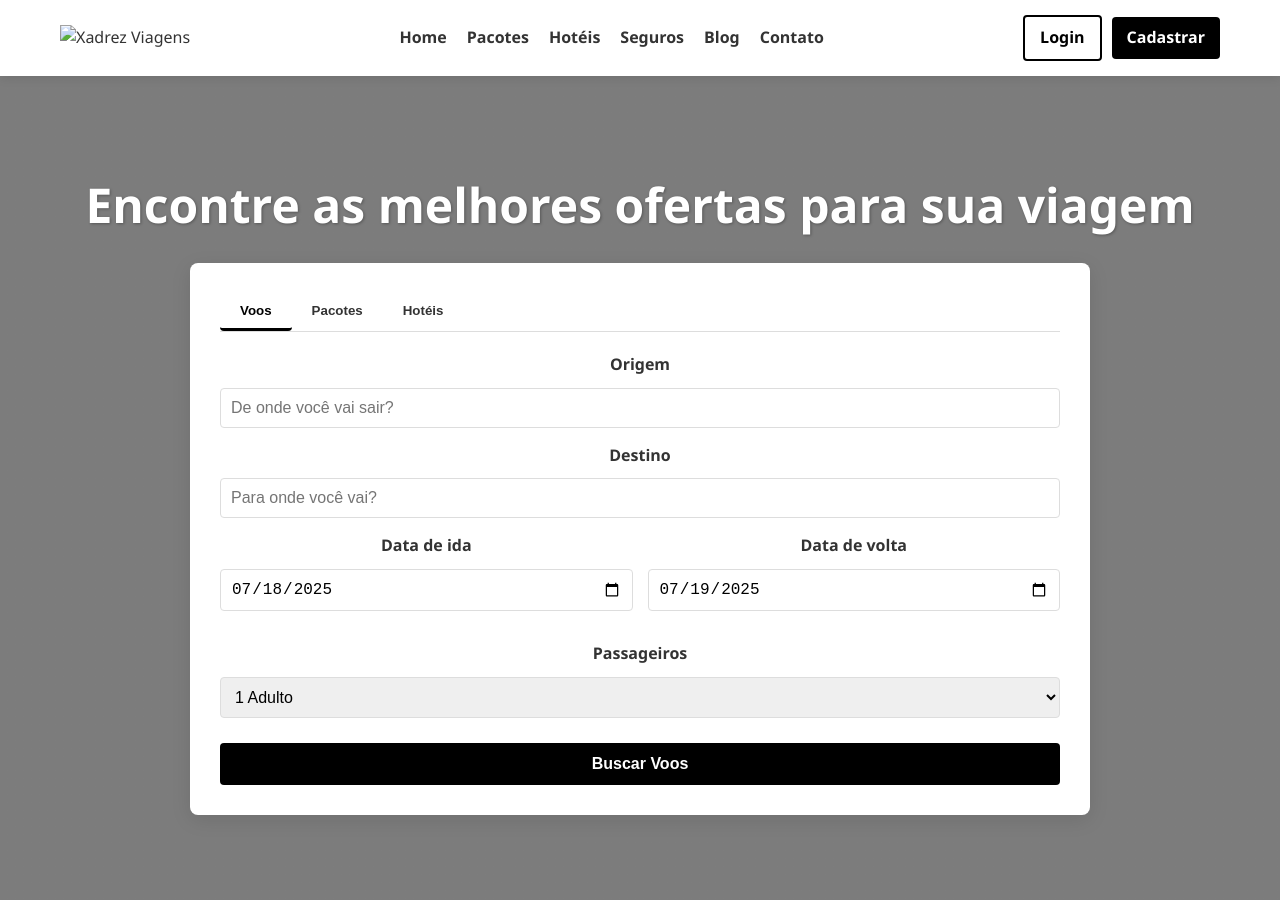
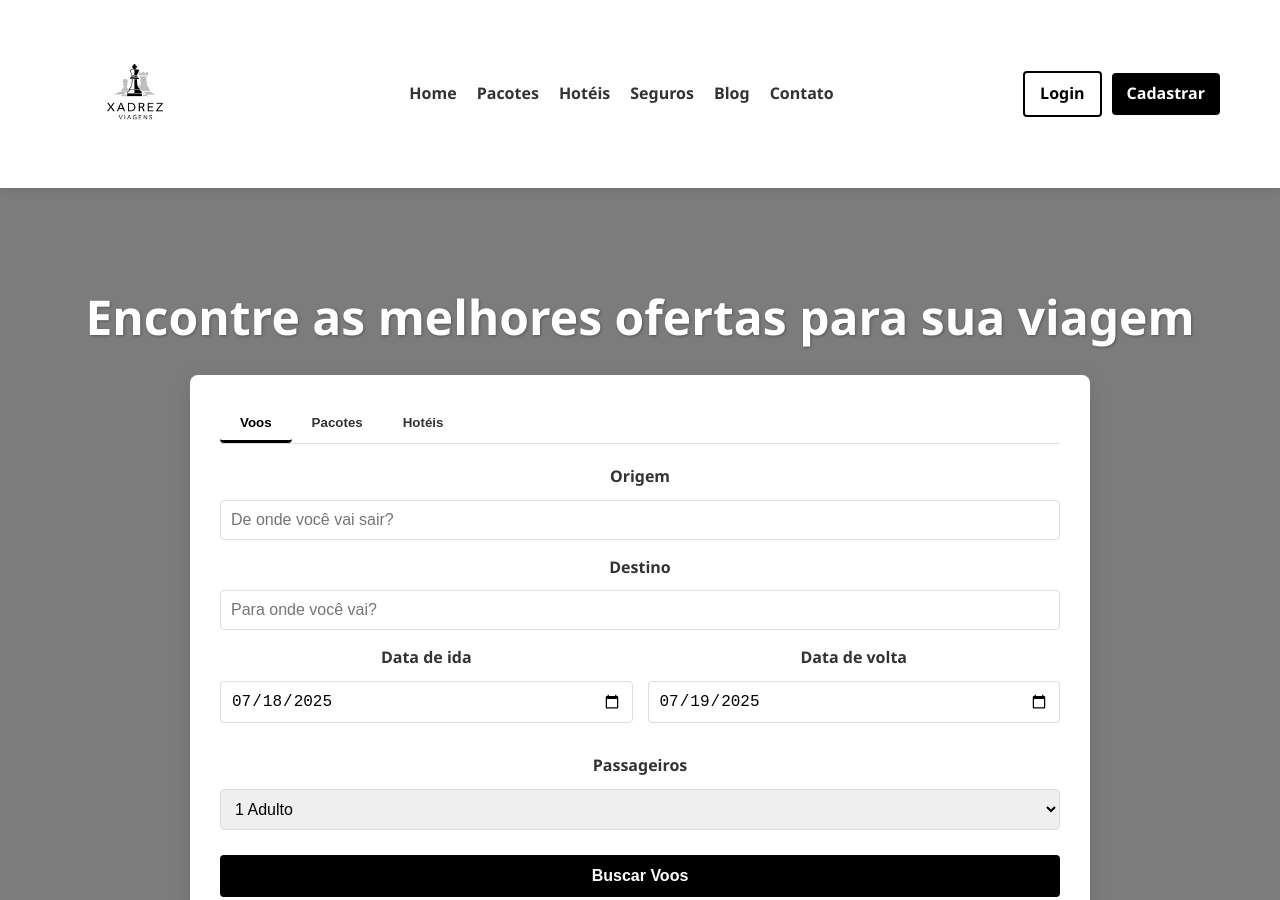
Before and after one commit to IcaroSantos21/xadrez_viagens, a plain HTML site: page index.html in a window 1280 px wide. Shown: the top 900 px of the page. Drawn offline with Linux system fonts and the light colour scheme.

Commit message:
Refactor code structure for improved readability and maintainability

```diff
--- a/index.html
+++ b/index.html
@@ -11,7 +11,7 @@
     <header>
         <div class="container">
             <div class="logo">
-                <img src="images/logo-placeholder.png" alt="Xadrez Viagens">
+                <img src="./assets/logo_xadrez.png" alt="Xadrez Viagens">
             </div>
             <nav>
                 <ul>
```
Also changed, not shown: blog.html (+1 -1 lines), cadastro.html (+1 -1 lines), contato.html (+1 -1 lines), hoteis.html (+1 -1 lines), login.html (+1 -1 lines), pacotes.html (+1 -1 lines), painel.html (+1 -1 lines), reservas.html (+1 -1 lines), seguros.html (+1 -1 lines), voos.html (+1 -1 lines), assets/logo_xadrez.png (added), 1 other file.
